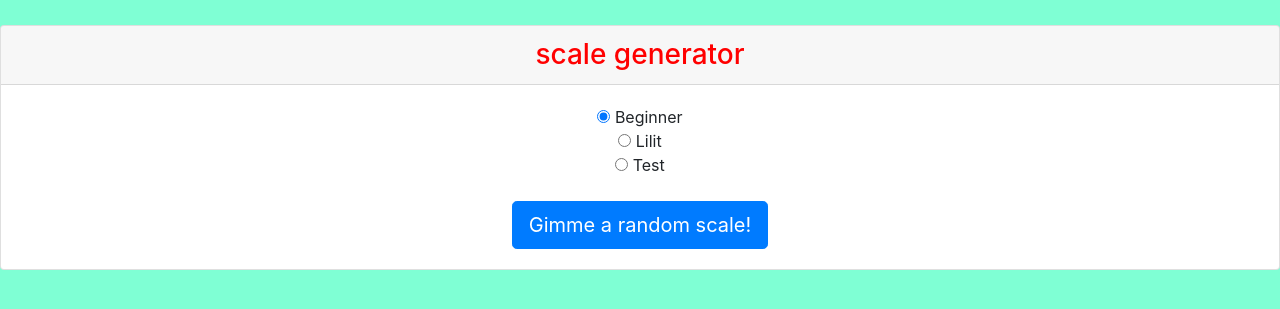
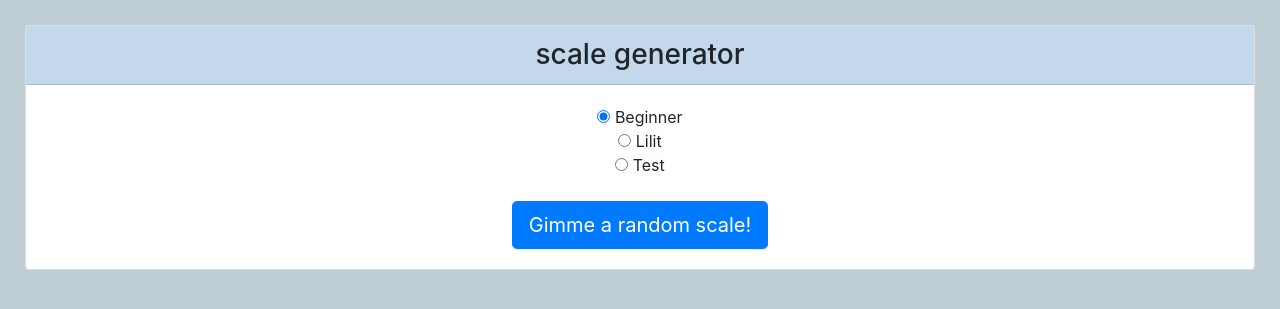
Before and after one commit to lilitmovsisyan/scaleup, a Django app: page /scaleup/ in a window 1280 px wide. Shown: the top 309 px of the page. Run offline with Django 3.2, Linux system fonts and the light colour scheme; some libraries are stand-ins or nearby versions.

Commit message:
edit style.css. unable to update changes on server..?

```diff
--- a/scaleup/static/scaleup/style.css
+++ b/scaleup/static/scaleup/style.css
@@ -1,17 +1,15 @@
 body {
     text-align: center;
     padding-top: 25px;
-    background-color: aquamarine;
+    padding-left: 25px;
+    padding-right: 25px;
+    background-color: rgb(191, 206, 212);
 }
 
-.mt-10 {
-    margin-top:
+.card-header {
+    background-color: rgb(195, 217, 235);
 }
 
-h3 {
-    color: red;
+.card-text {
+    background-color: aliceblue;
 }
-
-p {
-    color: green;
-}
```
